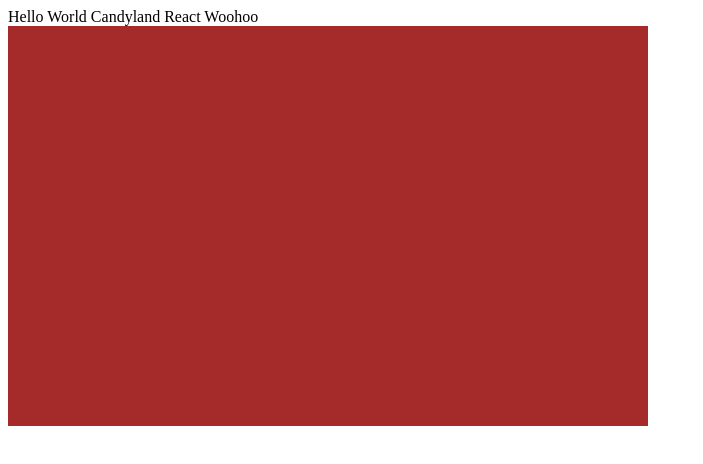
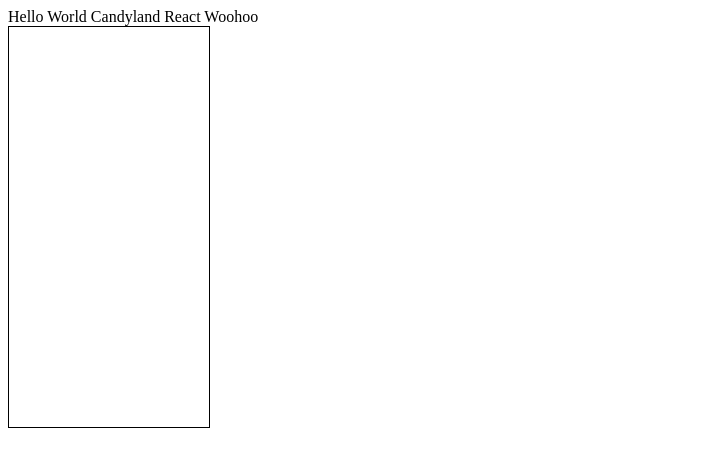
Before and after one commit to neillrobson/candyland, a React app: page / in a window 1280 px wide. Shown: the top 464 px of the page, without its empty margins (0-703 px from the left). Built offline with nearby package versions, Linux system fonts and the light colour scheme.

Commit message:
Add basic single colors to deck

```diff
--- a/src/app/deck.css
+++ b/src/app/deck.css
@@ -1,5 +1,36 @@
 .current-card {
-    width: 50vw;
-    height: 50vh;
-    background-color: brown;
+    position: relative;
+    width: 200px;
+    height: 400px;
+    border: 1px solid black;
 }
+
+.current-card::before {
+    position: absolute;
+    display: block;
+    width: 90%;
+    height: 42.5%;
+    content: "";
+    top: 50%;
+    left: 50%;
+    transform: translate(-50%, -50%);
+}
+
+.current-card.red::before {
+    background-color: #e36279;
+}
+.current-card.orange::before {
+    background-color: #e48420;
+}
+.current-card.yellow::before {
+    background-color: #dbc94c;
+}
+.current-card.green::before {
+    background-color: #5cb585;
+}
+.current-card.blue::before {
+    background-color: #3793e0;
+}
+.current-card.purple::before {
+    background-color: #8c5f96;
+}
--- a/src/app/deck.jsx
+++ b/src/app/deck.jsx
@@ -7,7 +7,7 @@ export default class Deck extends React.Component {
         super(props);
         this.state = {
             currentCard: null,
-            drawPile: ['cat', 'dog', 'fish'],
+            drawPile: ['red', 'orange', 'yellow', 'green', 'blue', 'purple'],
             discardPile: []
         };
         this.handleClick = this.handleClick.bind(this);
@@ -26,9 +26,9 @@ export default class Deck extends React.Component {
     }
 
     render() {
+        let className = 'current-card ' + this.state.currentCard;
         return (
-            <div className="current-card" onClick={this.handleClick}>
-                {this.state.currentCard}
+            <div className={className} onClick={this.handleClick}>
             </div>
         );
     }
```
